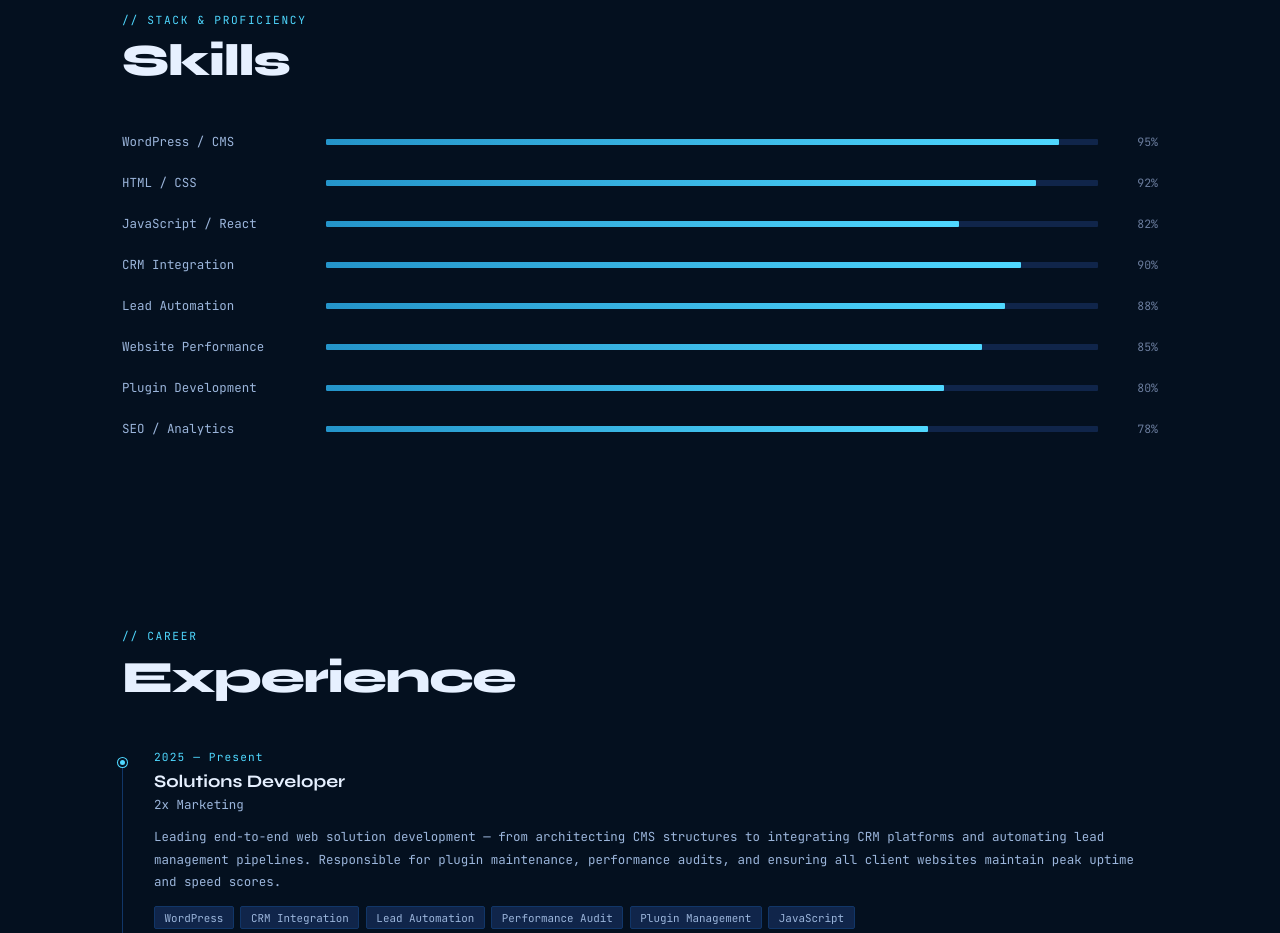
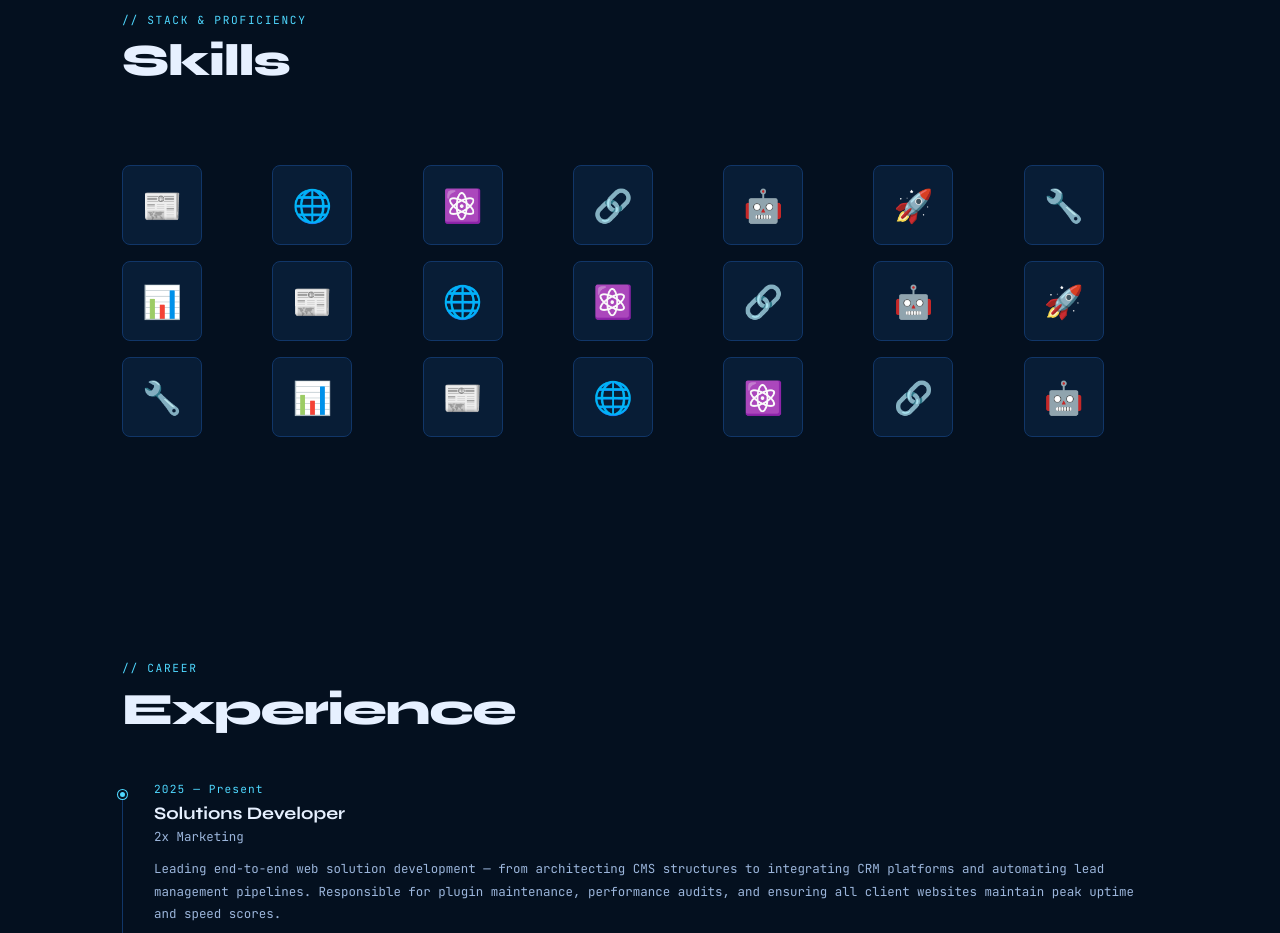
Before and after one commit to ikmalshahzan/personal-site, a React (Vite) app: page / in a window 1280 px wide. Shown: the part 1660-2593 px from the top of the page. Built offline with nearby package versions, Linux system fonts and the light colour scheme.

Commit message:
update section

```diff
--- a/src/App.jsx
+++ b/src/App.jsx
@@ -23,7 +23,7 @@ function App() {
         <h2 className="section-title fade-up">Core Expertise</h2>
         <Expertise expertise={expertise} />
       </section>
-      <Skills skills={skills} />
+      <Skills />
       {/* <ContribSection /> */}
       <Experience />
       <Contact />
--- a/src/components/Skills.jsx
+++ b/src/components/Skills.jsx
@@ -1,18 +1,40 @@
-export default function Skills({ skills }) {
+import { skills } from '../data.js';
+
+const logos = {
+  'WordPress / CMS': '📰',
+  'HTML / CSS': '🌐',
+  'JavaScript / React': '⚛️',
+  'CRM Integration': '🔗',
+  'Lead Automation': '🤖',
+  'Website Performance': '🚀',
+  'Plugin Development': '🔧',
+  'SEO / Analytics': '📊',
+};
+
+export default function Skills() {
+  // Create 21 items by repeating skills
+  const repeatedSkills = [];
+  while (repeatedSkills.length < 21) {
+    repeatedSkills.push(...skills);
+  }
+  repeatedSkills.splice(21);
+
   return (
     <section id="skills">
       <div className="section-label fade-up">// stack & proficiency</div>
       <h2 className="section-title fade-up">Skills</h2>
-      <div className="skills-container fade-up">
-        {skills.map((skill, index) => (
-          <div key={index} className="skill-row">
-            <div className="skill-name">{skill.name}</div>
-            <div className="skill-bar-bg">
-              <div className="skill-bar-fill" data-pct={skill.pct} />
+      <div className="skills-slider fade-up">
+        <div className="skills-grid">
+          {repeatedSkills.map((skill, index) => (
+            <div key={index} className="skill-logo" title={`${skill.name}: ${skill.pct}% proficiency`}>
+              <div className="logo">{logos[skill.name] || '🔧'}</div>
+              <div className="skill-tooltip">
+                <div className="tooltip-name">{skill.name}</div>
+                <div className="tooltip-desc">Proficiency: {skill.pct}%</div>
+              </div>
             </div>
-            <div className="skill-pct">{skill.pct}%</div>
-          </div>
-        ))}
+          ))}
+        </div>
       </div>
     </section>
   );
--- a/src/index.css
+++ b/src/index.css
@@ -332,42 +332,73 @@ section {
   line-height: 1.7;
 }
 
-.skills-container { display: flex; flex-direction: column; gap: 1.5rem; }
-.skill-row {
+.skills-slider {
+  overflow-x: auto;
+  padding: 2rem 0;
+}
+
+.skills-grid {
+  display: grid;
+  grid-template-columns: repeat(7, 1fr);
+  grid-template-rows: repeat(3, 1fr);
+  gap: 1rem;
+  min-width: 800px;
+}
+
+.skill-logo {
   display: flex;
   align-items: center;
-  gap: 1.5rem;
+  justify-content: center;
+  width: 80px;
+  height: 80px;
+  background: var(--bg2);
+  border: 1px solid var(--border);
+  border-radius: 8px;
+  transition: all 0.3s;
+  position: relative;
+  cursor: none;
 }
 
-.skill-name {
-  width: 180px;
-  font-size: 0.78rem;
-  color: var(--text-muted);
-  flex-shrink: 0;
+.skill-logo:hover {
+  background: var(--bg3);
+  border-color: var(--green);
+  transform: scale(1.05);
 }
 
-.skill-bar-bg {
-  flex: 1;
-  height: 6px;
-  background: var(--bg3);
-  border-radius: 1px;
-  overflow: hidden;
+.skill-logo .logo {
+  font-size: 2rem;
 }
 
-.skill-bar-fill {
-  height: 100%;
-  background: linear-gradient(90deg, var(--green-dim), var(--green));
-  border-radius: 1px;
-  width: 0;
-  transition: width 1.2s cubic-bezier(0.23, 1, 0.32, 1);
+.skill-tooltip {
+  position: absolute;
+  bottom: 100%;
+  left: 50%;
+  transform: translateX(-50%);
+  background: var(--bg);
+  border: 1px solid var(--border);
+  border-radius: 4px;
+  padding: 0.5rem;
+  opacity: 0;
+  visibility: hidden;
+  transition: opacity 0.3s, visibility 0.3s;
+  white-space: nowrap;
+  z-index: 10;
 }
 
-.skill-pct {
-  font-size: 0.72rem;
-  color: var(--text-dim);
-  width: 36px;
-  text-align: right;
-  flex-shrink: 0;
+.skill-logo:hover .skill-tooltip {
+  opacity: 1;
+  visibility: visible;
+}
+
+.tooltip-name {
+  font-size: 0.75rem;
+  font-weight: 700;
+  color: var(--text);
+}
+
+.tooltip-desc {
+  font-size: 0.65rem;
+  color: var(--text-muted);
 }
 
 .contrib-graph {
@@ -578,6 +609,21 @@ footer span { color: var(--green); }
   .mobile-nav a:hover { color: var(--green); }
 
   body { padding-bottom: 60px; }
+
+  .skills-grid {
+    grid-template-columns: repeat(4, 1fr);
+    grid-template-rows: repeat(6, 1fr);
+    min-width: auto;
+  }
+
+  .skill-logo {
+    width: 60px;
+    height: 60px;
+  }
+
+  .skill-logo .logo {
+    font-size: 1.5rem;
+  }
 }
 
 @import url('https://fonts.googleapis.com/css2?family=JetBrains+Mono:wght@300;400;500;700&family=Syne:wght@400;600;700;800&display=swap');
```
